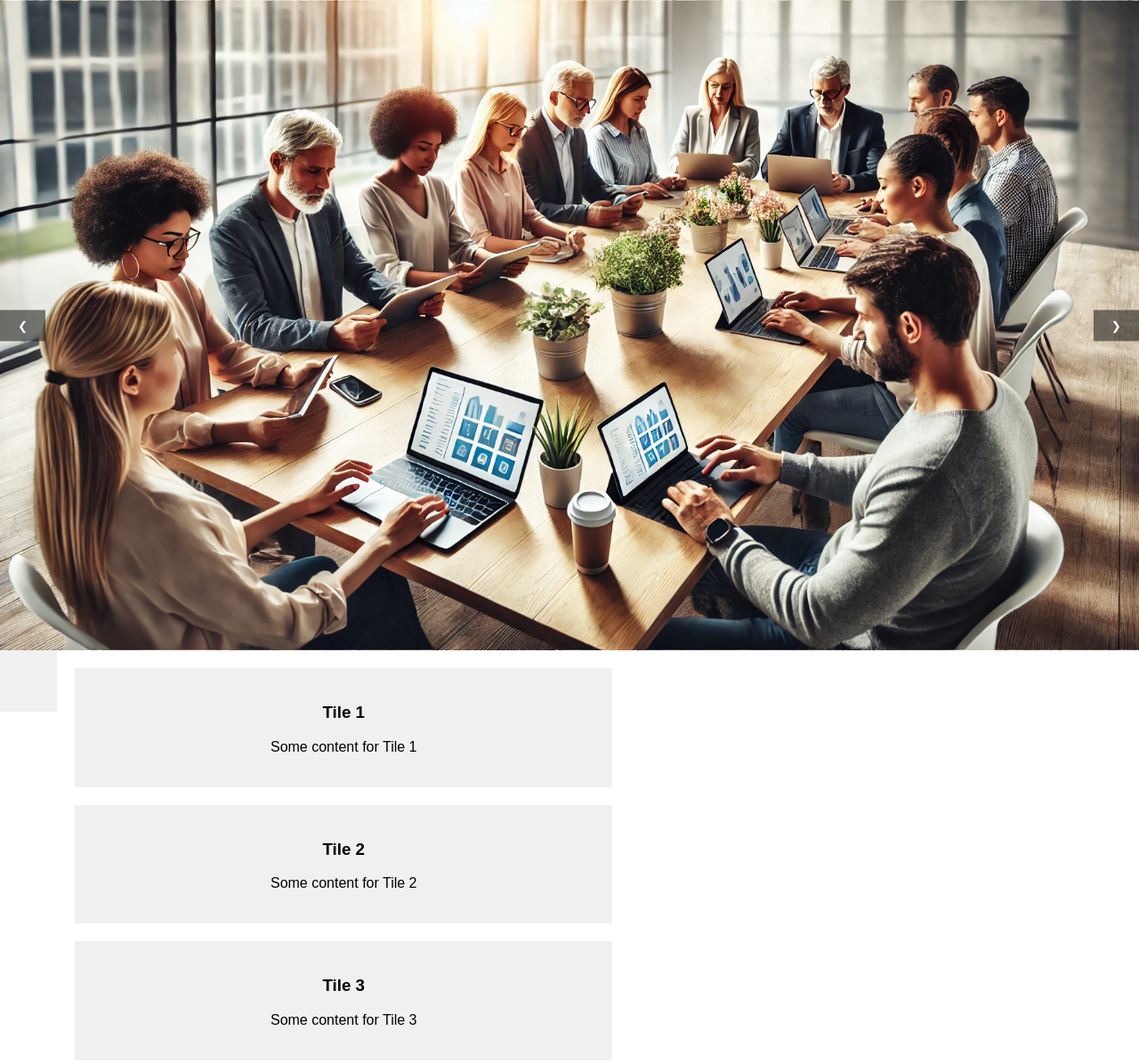
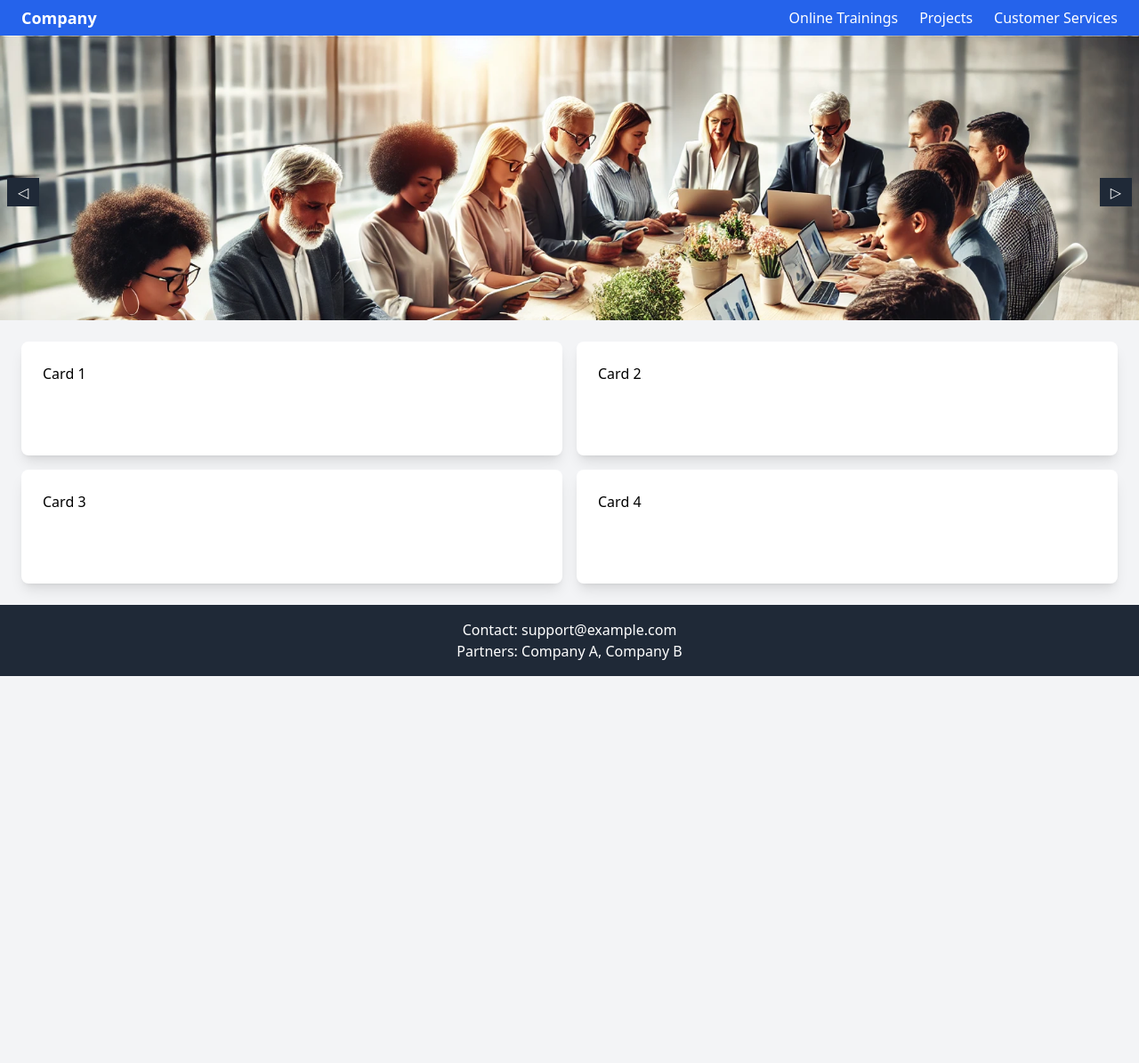
Before and after one commit to GAmaranathaReddy/my-company-website, a plain HTML site: page index.html in a window 1280 px wide. Shown: the top 1195 px of the page at 89% size. After the commit the page ends 800 px from the top, so only its background shows below. Drawn offline with nearby package versions, Linux system fonts and the light colour scheme.

Commit message:
Update index.html

```diff
--- a/index.html
+++ b/index.html
@@ -3,162 +3,74 @@
 <head>
     <meta charset="UTF-8">
     <meta name="viewport" content="width=device-width, initial-scale=1.0">
-    <title>My Company Homepage</title>
-    <style>
-        body {
-            font-family: sans-serif;
-            margin: 0;
-        }
+    <title>Company Home</title>
+    <script src="https://cdn.tailwindcss.com"></script>
+</head>
+<body class="bg-gray-100">
+    <!-- Header -->
+    <header class="h-[5vh] bg-blue-600 text-white flex items-center justify-between px-6">
+        <h1 class="text-lg font-bold">Company</h1>
+        <nav>
+            <ul class="flex space-x-6">
+                <li class="group relative">
+                    <button class="hover:underline">Online Trainings</button>
+                    <ul class="absolute hidden group-hover:block bg-white text-black shadow-lg p-2">
+                        <li><a href="#" class="block p-2">Register</a></li>
+                    </ul>
+                </li>
+                <li class="group relative">
+                    <button class="hover:underline">Projects</button>
+                    <ul class="absolute hidden group-hover:block bg-white text-black shadow-lg p-2">
+                        <li><a href="#" class="block p-2">Register</a></li>
+                    </ul>
+                </li>
+                <li class="group relative">
+                    <button class="hover:underline">Customer Services</button>
+                    <ul class="absolute hidden group-hover:block bg-white text-black shadow-lg p-2">
+                        <li><a href="#" class="block p-2">Register</a></li>
+                    </ul>
+                </li>
+            </ul>
+        </nav>
+    </header>
 
-        .nav-container {
-            width: 5%;
-            position: fixed;
-            top: 0;
-            left: 0;
-            height: 100vh;
-            background-color: #f0f0f0;
-            display: flex;
-            flex-direction: column;
-            justify-content: center;
-            align-items: center;
-        }
+    <!-- Image Carousel -->
+    <section class="h-[40vh] relative overflow-hidden">
+        <div class="flex transition-transform ease-in-out duration-500" id="carousel">
+            <img src="images/landingpage.jpeg" class="w-full h-full object-cover">
+            <img src="images/OnlineTrainings.jpeg" class="w-full h-full object-cover">
+            <img src="images/ConsultancyServices.jpeg" class="w-full h-full object-cover">
+        </div>
+        <button onclick="prevSlide()" class="absolute left-2 top-1/2 bg-gray-800 text-white px-3 py-1">&#9665;</button>
+        <button onclick="nextSlide()" class="absolute right-2 top-1/2 bg-gray-800 text-white px-3 py-1">&#9655;</button>
+    </section>
 
-        .nav-item {
-            margin: 10px 0;
-            text-align: center;
-        }
+    <!-- Clickable Cards -->
+    <section class="h-[40vh] p-6 grid grid-cols-1 md:grid-cols-2 gap-4">
+        <div class="bg-white p-6 shadow-lg rounded-lg cursor-pointer">Card 1</div>
+        <div class="bg-white p-6 shadow-lg rounded-lg cursor-pointer">Card 2</div>
+        <div class="bg-white p-6 shadow-lg rounded-lg cursor-pointer">Card 3</div>
+        <div class="bg-white p-6 shadow-lg rounded-lg cursor-pointer">Card 4</div>
+    </section>
 
-        .nav-link {
-            text-decoration: none;
-            color: #333;
-        }
-
-        .active {
-            font-weight: bold;
-        }
-
-        .image-container {
-            position: relative;
-            width: 100%;
-            overflow: hidden;
-        }
-
-        .image-slider {
-            display: flex;
-            transition: transform 0.5s ease-in-out;
-        }
-
-        .image-slider img {
-            width: 100%;
-            height: auto;
-        }
-
-        .prev, .next {
-            position: absolute;
-            top: 50%;
-            transform: translateY(-50%);
-            background-color: rgba(0, 0, 0, 0.5);
-            color: white;
-            padding: 10px 20px;
-            border: none;
-            cursor: pointer;
-        }
-
-        .prev {
-            left: 0;
-        }
-
-        .next {
-            right: 0;
-        }
-
-        .tile-container {
-            display: flex;
-            flex-wrap: wrap;
-            justify-content: space-between;
-            padding: 20px;
-            margin-left: 5%; /* Adjust for navigation bar width */
-        }
-
-        .tile {
-            width: 48%;
-            margin-bottom: 20px;
-            background-color: #f0f0f0;
-            padding: 20px;
-            text-align: center;
-        }
-    </style>
-</head>
-<body>
-
-    <div class="nav-container">
-        <div class="nav-item">
-            <a href="#" class="nav-link active">Services</a>
-        </div>
-        <div class="nav-item">
-            <a href="#" class="nav-link">Trainings</a>
-        </div>
-        <div class="nav-item">
-            <a href="#" class="nav-link">Projects</a>
-        </div>
-        <div class="nav-item">
-            <a href="#" class="nav-link">Consultancy</a>
-        </div>
-    </div>
-
-    <div class="image-container">
-        <div class="image-slider">
-            <img src="images/landingpage.jpeg" alt="Landing Page">
-            <img src="images/OnlineTrainings.jpeg" alt="Online Trainings">
-            <img src="images/ConsultancyServices.jpeg" alt="Consultancy Services">
-        </div>
-        <button class="prev">&#10094;</button>
-        <button class="next">&#10095;</button>
-    </div>
-
-    <div class="tile-container">
-        <div class="tile">
-            <h3>Tile 1</h3>
-            <p>Some content for Tile 1</p>
-        </div>
-        <div class="tile">
-            <h3>Tile 2</h3>
-            <p>Some content for Tile 2</p>
-        </div>
-        <div class="tile">
-            <h3>Tile 3</h3>
-            <p>Some content for Tile 3</p>
-        </div>
-        <div class="tile">
-            <h3>Tile 4</h3>
-            <p>Some content for Tile 4</p>
-        </div>
-        <div class="tile">
-            <h3>Tile 5</h3>
-            <p>Some content for Tile 5</p>
-        </div>
-        <div class="tile">
-            <h3>Tile 6</h3>
-            <p>Some content for Tile 6</p>
-        </div>
-    </div>
+    <!-- Footer -->
+    <footer class="h-[10vh] bg-gray-800 text-white p-6 flex flex-col items-center justify-center">
+        <p>Contact: support@example.com</p>
+        <p>Partners: Company A, Company B</p>
+    </footer>
 
     <script>
-        const slider = document.querySelector('.image-slider');
-        const prevBtn = document.querySelector('.prev');
-        const nextBtn = document.querySelector('.next');
-        let currentIndex = 0;
-
-        nextBtn.addEventListener('click', () => {
-            currentIndex = (currentIndex + 1) % slider.children.length;
-            slider.style.transform = `translateX(-${currentIndex * 100}%)`;
-        });
-
-        prevBtn.addEventListener('click', () => {
-            currentIndex = (currentIndex - 1 + slider.children.length) % slider.children.length;
-            slider.style.transform = `translateX(-${currentIndex * 100}%)`;
-        });
+        let index = 0;
+        function nextSlide() {
+            const carousel = document.getElementById('carousel');
+            index = (index + 1) % 3;
+            carousel.style.transform = `translateX(-${index * 100}%)`;
+        }
+        function prevSlide() {
+            const carousel = document.getElementById('carousel');
+            index = (index - 1 + 3) % 3;
+            carousel.style.transform = `translateX(-${index * 100}%)`;
+        }
     </script>
-
 </body>
 </html>
```
